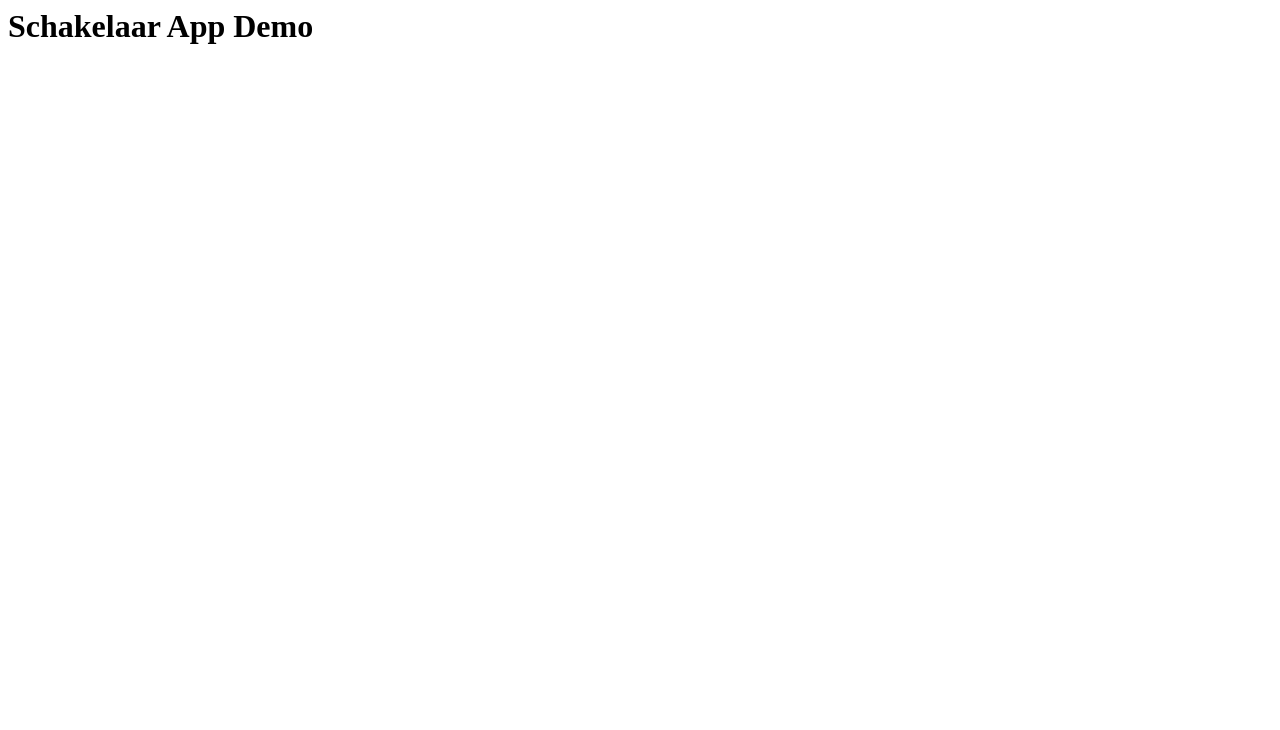
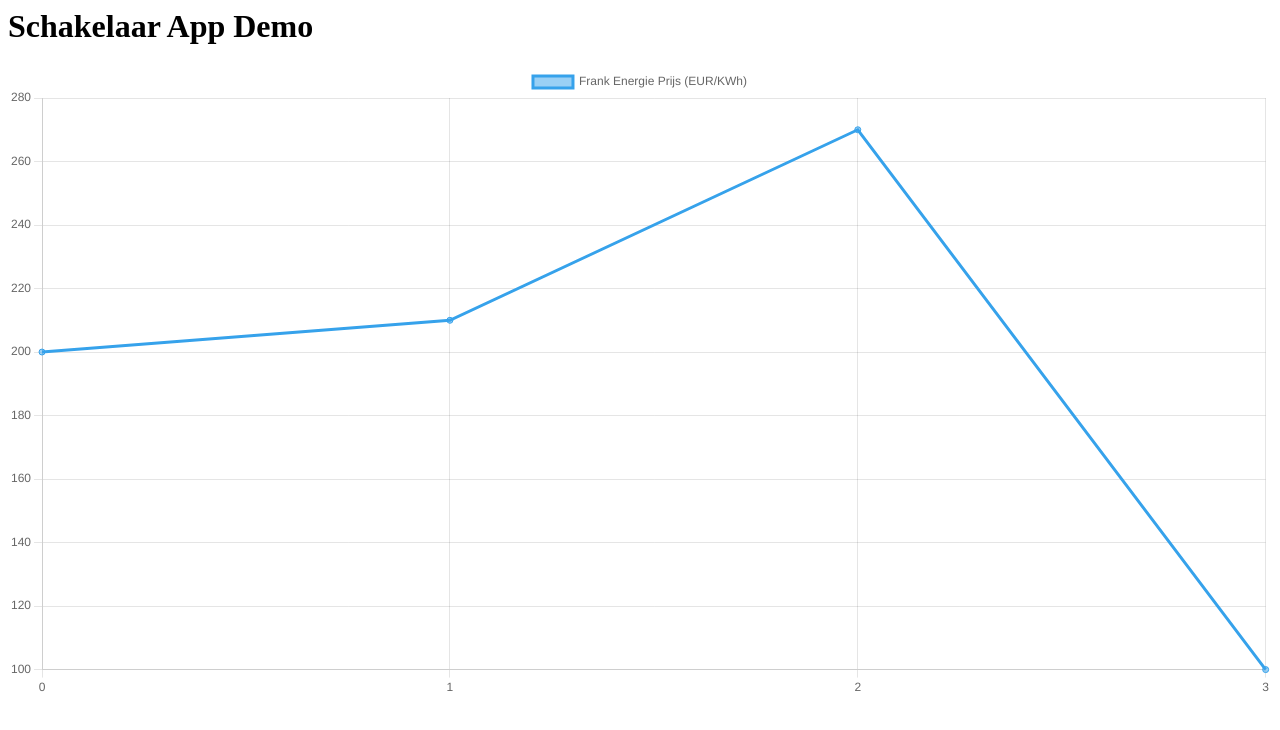
Before and after one commit to PieterCarton/SchakelaarApp, a website: page index.html in a window 1280 px wide. Drawn offline with nearby package versions, Linux system fonts and the light colour scheme.

Commit message:
import chartjs, add example graph

```diff
--- a/index.html
+++ b/index.html
@@ -2,7 +2,7 @@
     <head></head>
     <body>
         <h1>Schakelaar App Demo</h1>
-        <div id="price-graph"></div>
+        <canvas style='width:800px' id="price-graph"></canvas>
     </body>
-    <script src="price-graph-renderer.js" defer></script>
+    <script type="module" src="price-graph-renderer.js" defer></script>
 </html>
--- a/price-graph-renderer.js
+++ b/price-graph-renderer.js
@@ -1 +1,26 @@
-console.log("Hello There!");
+import './node_modules/chart.js/dist/chart.umd.js'
+
+const data = [
+    {time: 0, price: 200},
+    {time: 1, price: 210},
+    {time: 2, price: 270},
+    {time: 3, price: 100}
+];
+
+const config = {
+    type: 'line',
+    data: {
+        labels: data.map(row => row.time.toString()),
+        datasets: [
+            {
+                label: 'Frank Energie Prijs (EUR/KWh)',
+                data: data.map(row => row.price)
+            }
+        ]
+    }
+};
+
+new Chart(
+    document.getElementById('price-graph'),
+    config
+);
```
Also changed, not shown: package.json (added, +23 -0 lines), 2 other files.
